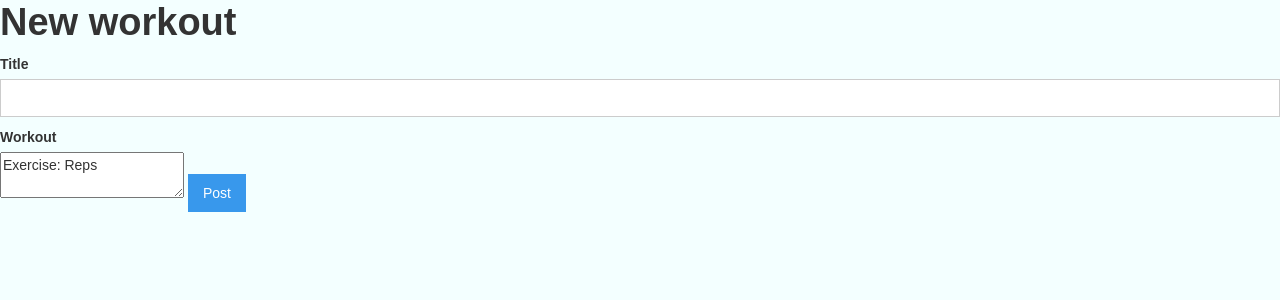
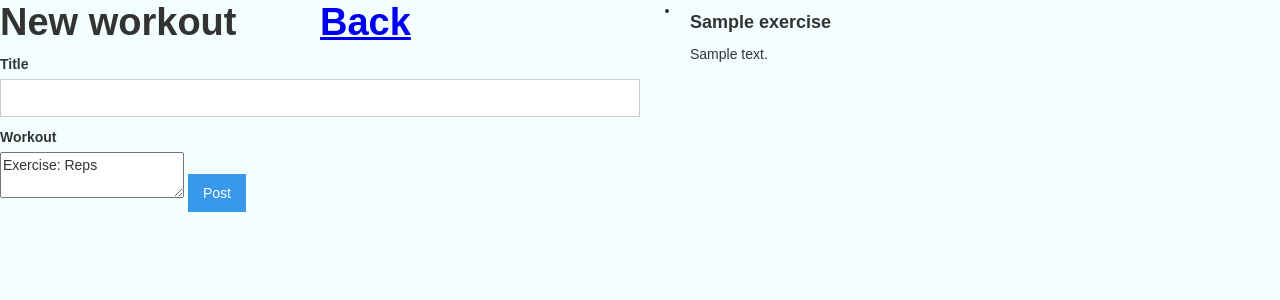
Before and after one commit to rod007vrr/websiteCaleb, a Flask app: template website/templates/home/newWorkout.html in a window 1280 px wide. Shown: the part 104-404 px from the top of the page. Run offline with Flask 2, Linux system fonts and the light colour scheme; the template is opened without the code that fills it: most values are stand-ins (such as "Sample title", 1, 10 or a date in 2020).

Commit message:
exercises done

```diff
--- a/website/newExercise.py
+++ b/website/newExercise.py
@@ -15,14 +15,14 @@ bp = Blueprint('newExercise', __name__)
 def newExercise():
     db = get_db()
     exercises = db.execute(
-        "SELECT title, descript"
+        "SELECT id, title, descript"
         " FROM exercises"
         " ORDER BY title"
     )
     if request.method == 'POST':
         name = request.form['exerName']
         description = request.form['exerDescript']
-
+        print(description)
         error = None
         if not name or not description:
             error = 'Body is required'
--- a/website/templates/home/newWorkout.html
+++ b/website/templates/home/newWorkout.html
@@ -1,10 +1,26 @@
 {% extends 'base.html' %}
 {% block content %}
+<style>
+
+    .column {
+        float: left;
+        width: 50%;
+      }
+
+      .row:after {
+        content: "";
+        display: table;
+        clear: both;
+      }
+</style>
 <title>home</title>
 <html>
 <body style="background-color: #F3FFFF;">
-    <div>
-        <h1>New workout</h1>
+    <div class="column">
+        <div class="column"><h1>New workout</h1></div>
+        <div class="column"><h1><a href="{{ url_for('home.home') }}">Back</a></h1></div>
+
+
         <form method="post">
             <label for="workoutTitle">Title</label>
             <input name="workoutTitle" id="workoutTitle" required class="w-input">
@@ -13,6 +29,27 @@
             <input type="submit" value="Post" class="w-button">
         </form>
     </div>
+    <div class="column">
+        <div class="div-block-7">
+            <ul role="list" class="list-3">
+                <script>
+                    function lines(id){
+                        document.getElementById(id).innerHTML = document.getElementById(id).innerHTML.replace(/\n/g, '<br>');
+                    };
+                </script>
+                {% for exercise in exercises %}
+                <li>
+                    <div class="w-col w-col-8">
+                        <h4>{{ exercise['title'] }}</h4>
+                        <p id="{{ exercise.id }}">{{ exercise['descript'] }}</p>
+                    </div>
+                    <script>
+                        window.onload(lines('{{exercise.id}}'));
+                    </script>
+                </li>
+                {% endfor %}
+            </ul>
+        </div>
 </body>
 </html>
 {% endblock %}
--- a/website/test.py
+++ /dev/null
@@ -1,6 +0,0 @@
-tl = [1,2,3,4,5,6,7,8,9, 34, 3453, 345234234]
-print(tl)
-tlS = str(tl)
-print(tlS)
-nut = [int(n) for n in tlS.removeprefix("[").removesuffix("]").split(",")]
-print(nut)
```
Also changed, not shown: website/WktAnalysis/Classes/person.py (+7 -9 lines), website/newWorkout.py (+21 -4 lines), website/templates/home/newExercise.html (+12 -6 lines), instance/website.sqlite.
